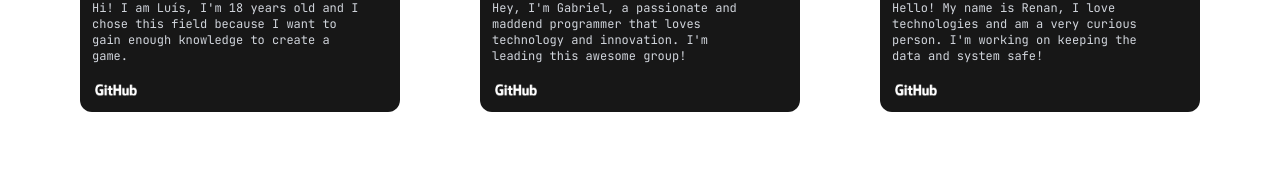
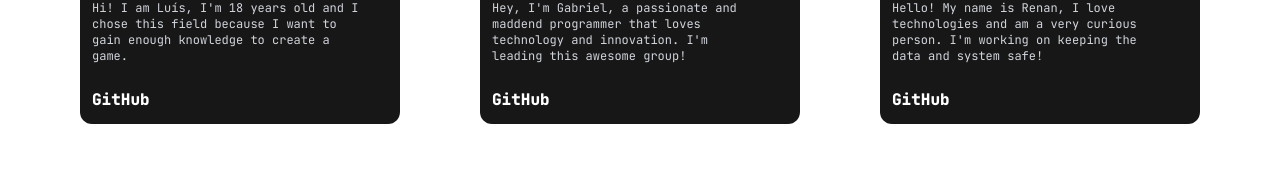
Before and after one commit to gabrielEFagundes/Feelytics, a Vue app: page / in a window 1280 px wide. Shown: the part 1649-1823 px from the top of the page. Built offline with nearby package versions, Linux system fonts and the light colour scheme; the HTML template or start-up script is replaced by a standard one.

Commit message:
:lipstick: chore: Fixing some UI stuff

```diff
--- a/src/components/Grid.vue
+++ b/src/components/Grid.vue
@@ -8,7 +8,7 @@
         name="Luís Felipe Flores Olegar"
         role="Developer & Design Analyst"
         biografy="Hi! I am Luís, I'm 18 years old and I chose this field because I want to gain enough knowledge to create a game."
-        github="https://github.com/renanballock" />
+        github="https://github.com/olegar724" />
 
         <Card img="https://avatars.githubusercontent.com/u/185841300?v=4"
         name="Gabriel Ehrat Fagundes"
@@ -20,6 +20,6 @@
         name="Renan Guilherme Ballock"
         role="Data Analyst & System Analyst"
         biografy="Hello! My name is Renan, I love technologies and am a very curious person. I'm working on keeping the data and system safe!"
-        github="https://github.com/olegar724" />
+        github="https://github.com/renanballock" />
     </div>
 </template>
--- a/src/widgets/Card.vue
+++ b/src/widgets/Card.vue
@@ -17,9 +17,9 @@
                 <p>{{ name }}</p>
                 <sub class="text-gray-500">{{role}}</sub>
                 <p class="mt-7 text-xs text-gray-300 max-w-[17rem] leading-3.9">{{biografy}}</p>
-                <a :href="github">
-                    <img src="/github_word.png?url" alt="Github Link" class="w-[3rem] mt-4">
-                </a>
+            </div>
+            <div class="p-3">
+                <a :href="github" class="font-black mt-7">GitHub</a>
             </div>
         </div>
 </template>
```
Also changed, not shown: public/github_word.png (deleted).
